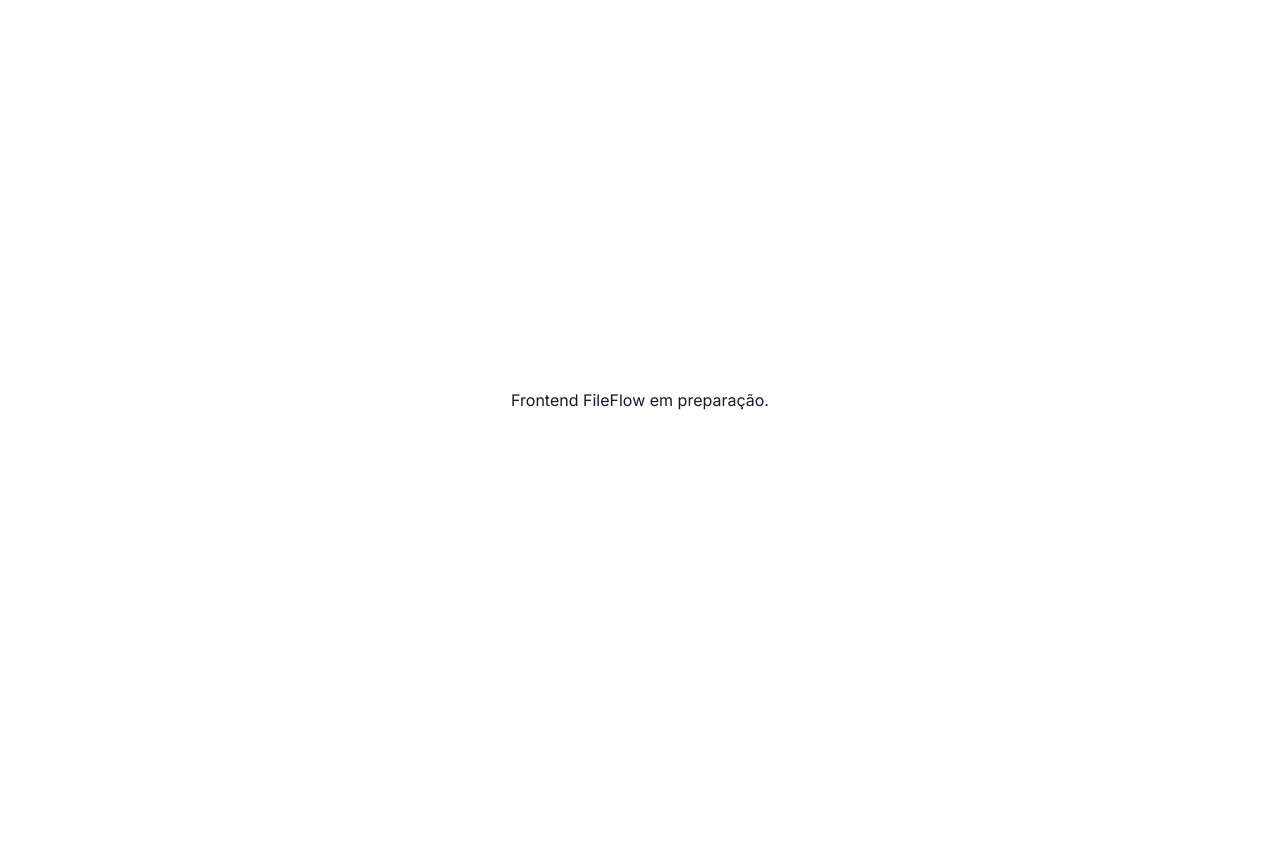
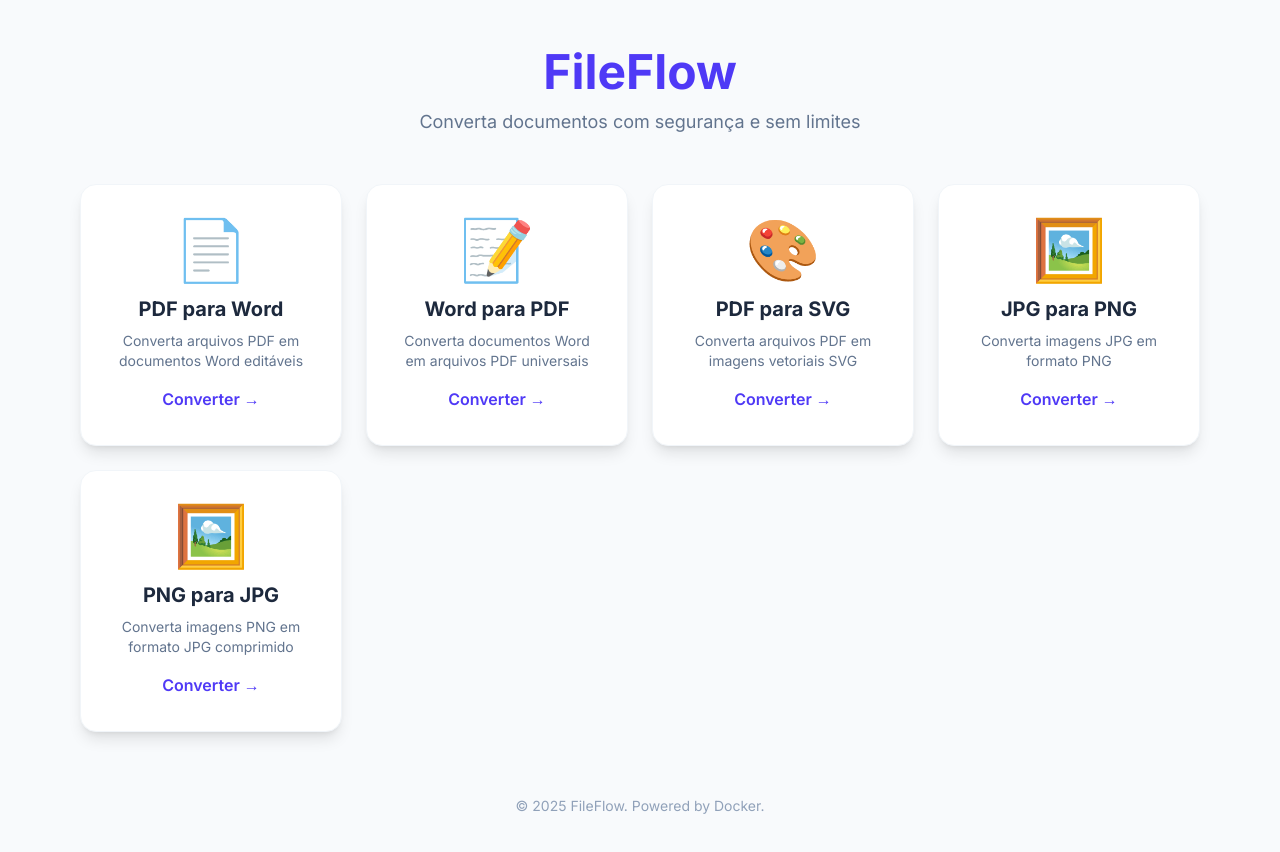
Before and after one commit to cerqMateus/FileFlow, a Next.js app in the folder frontend/: page / in a window 1280 px wide. Shown: the top 852 px of the page. Before the commit the page ends 800 px from the top, so only its background shows below. Built offline with nearby package versions, Linux system fonts and the light colour scheme.

Commit message:
refactor(frontend): migrate home page

```diff
--- a/frontend/src/app/globals.css
+++ b/frontend/src/app/globals.css
@@ -16,7 +16,7 @@
 
 body {
   margin: 0;
-  background: #ffffff;
-  color: #111827;
+  background: #f8fafc;
+  color: #1e293b;
   font-family: var(--font-inter), sans-serif;
 }
--- a/frontend/src/app/layout.tsx
+++ b/frontend/src/app/layout.tsx
@@ -11,8 +11,8 @@
 });
 
 export const metadata: Metadata = {
-  title: "FileFlow",
-  description: "Conversão de arquivos simples e rápida.",
+  title: "FileFlow - Conversor Universal",
+  description: "Converta documentos com segurança e sem limites",
 };
 
 type RootLayoutProps = Readonly<{
--- a/frontend/src/app/page.tsx
+++ b/frontend/src/app/page.tsx
@@ -1,7 +1,28 @@
+import { ConverterCard, listConverters } from "@/features/conversion";
+
 export default function HomePage() {
+  const converters = listConverters();
+
   return (
-    <main className="grid min-h-screen place-items-center p-6">
-      <p>Frontend FileFlow em preparação.</p>
-    </main>
+    <div className="flex min-h-screen flex-col items-center bg-slate-50 py-12 text-slate-800">
+      <header className="mb-12 text-center">
+        <h1 className="mb-3 text-5xl font-bold text-indigo-600">FileFlow</h1>
+        <p className="text-lg text-slate-500">
+          Converta documentos com segurança e sem limites
+        </p>
+      </header>
+
+      <main className="w-full max-w-6xl px-4">
+        <div className="grid grid-cols-1 gap-6 md:grid-cols-2 lg:grid-cols-4">
+          {converters.map((converter) => (
+            <ConverterCard key={converter.key} converter={converter} />
+          ))}
+        </div>
+      </main>
+
+      <footer className="mt-16 text-sm text-slate-400">
+        © 2025 FileFlow. Powered by Docker.
+      </footer>
+    </div>
   );
 }
--- /dev/null
+++ b/frontend/src/features/conversion/components/converter-card.tsx
@@ -0,0 +1,33 @@
+import Link from "next/link";
+
+import { getHomeDescription } from "../config/converters";
+import type { Converter } from "../config/converters";
+
+type ConverterCardProps = Readonly<{
+  converter: Converter;
+}>;
+
+export function ConverterCard({ converter }: ConverterCardProps) {
+  return (
+    <Link
+      href={{ pathname: converter.route }}
+      className="group flex aspect-square flex-col items-center justify-center rounded-2xl border border-slate-100 bg-white p-8 shadow-lg transition-all duration-300 hover:border-indigo-200 hover:shadow-xl"
+    >
+      <span
+        aria-hidden="true"
+        className="mb-4 text-6xl transition-transform group-hover:scale-110"
+      >
+        {converter.icon}
+      </span>
+      <h2 className="mb-2 text-center text-xl font-bold text-slate-800">
+        {converter.title}
+      </h2>
+      <p className="text-center text-sm text-slate-500">
+        {getHomeDescription(converter)}
+      </p>
+      <span className="mt-4 font-semibold text-indigo-600 transition-transform group-hover:translate-x-1">
+        Converter →
+      </span>
+    </Link>
+  );
+}
--- a/frontend/src/features/conversion/index.ts
+++ b/frontend/src/features/conversion/index.ts
@@ -17,3 +17,4 @@
 export { isFastApiErrorBody } from "./api/fastapi-error";
 export type { FastApiErrorBody } from "./api/fastapi-error";
 export type { ConversionState } from "./model/conversion-state";
+export { ConverterCard } from "./components/converter-card";
```
Also changed, not shown: 2 other files (tests, documents, lock files or other folders).
